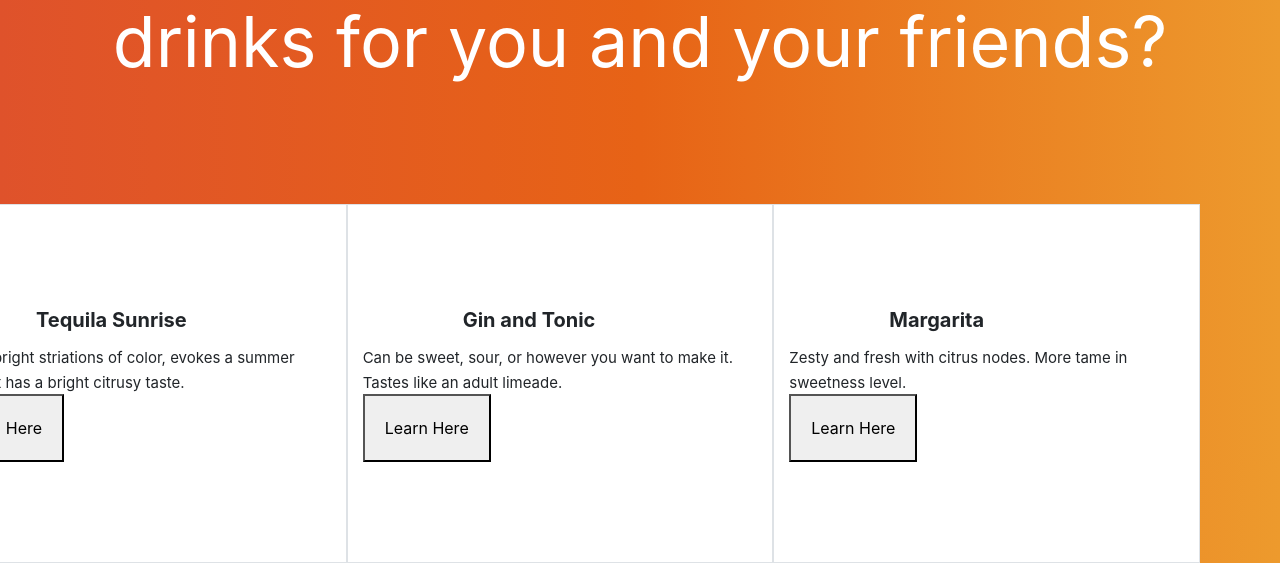
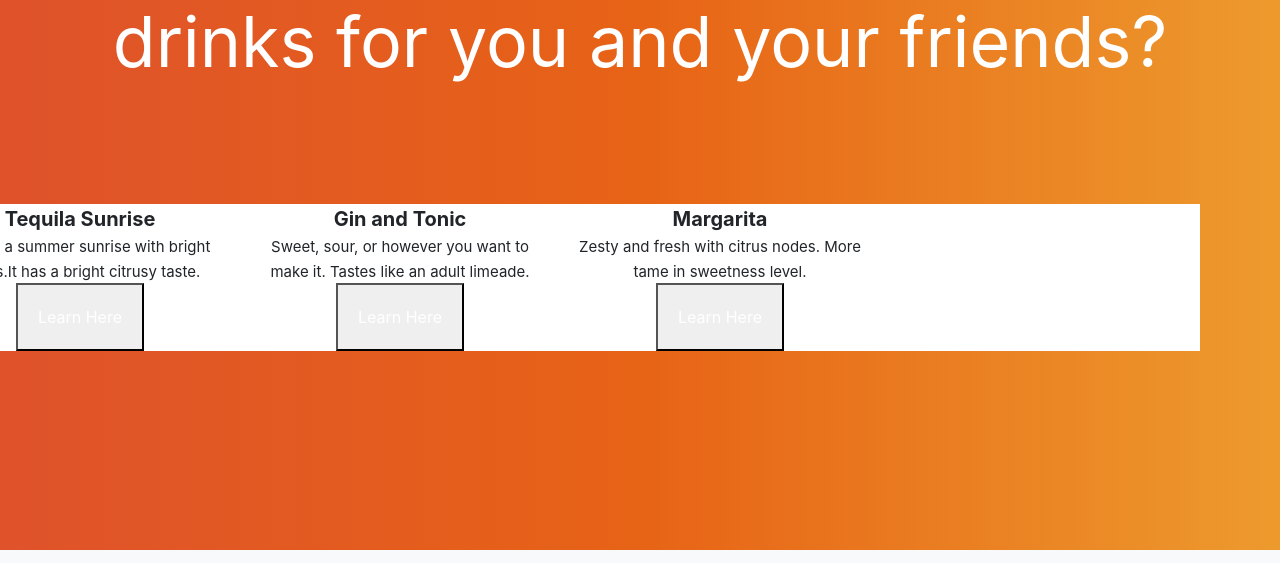
Before and after one commit to alexandraLong/CocktailConfidence, a Flask app: page / in a window 1280 px wide. Shown: the part 250-813 px from the top of the page. Run offline with Flask 2, Linux system fonts and the light colour scheme; some libraries are stand-ins or nearby versions.

Commit message:
Updated Homepage to closely resemble prototype.

```diff
--- a/UIDProj1-main/Cocktail/cocktails/templates/homepage.html
+++ b/UIDProj1-main/Cocktail/cocktails/templates/homepage.html
@@ -2,6 +2,7 @@
 <html>
 
 <link rel="stylesheet" href="https://stackpath.bootstrapcdn.com/bootstrap/4.2.1/css/bootstrap.min.css">
+<link href="https://fonts.googleapis.com/css?family=Oswald" rel="stylesheet"></link>
 <script src="http://code.jquery.com/jquery-3.3.1.min.js"></script>
 <script src="https://code.jquery.com/ui/1.12.0/jquery-ui.min.js"></script>
 <link rel="stylesheet" href="http://code.jquery.com/ui/1.12.1/themes/base/jquery-ui.css">
@@ -11,39 +12,36 @@
     <div class="container-fluid">
         <div class="row">
             <div class="col-lg-12 bottom_row_padding">
-                <div class="top_padding center" id="header"></div>
-                <div class="homepage">Want to learn how to make drinks for you and your friends?</div>
+                <div class="top_padding center"></div>
+                <div class="homepage oswald">Want to learn how to make drinks for you and your friends?</div>
             </div>
         </div>
         <div class="row whiteback row-full">
-            <div class="col col-lg-12">
-                <div class="row">
-                    <div class="col-lg-4 border">
-                        <span class="padding">
+            <div class="col col-lg-12 whiteback">
+                <div class="row gap">
+                    <div class="col-lg-3 center oswald" id="border">
                         <b class="head">Tequila Sunrise</b><br>
-                        <div class="pad"></div>
-                        <span class="tiny indent">With its bright striations of color, evokes a summer sunrise.It has a bright citrusy taste.</span>
+                        <div class="padborder tbpadding"></div>
+                        <span class="tiny">Evokes a summer sunrise with bright colors.It has a bright citrusy taste.</span>
                         <br>
-                        <button onclick="location.href='/howtovid/1'" class="bigbutton">Learn Here</button>
-                    </span>
+                        <div class="tbpadding"></div>
+                        <button onclick="location.href='/howtovid/1'" class="bigbutton white-text">Learn Here</button>
                     </div>
-                    <div class="col-lg-4 border">
-                        <span class="padding">
+                    <div class="col-lg-3 center oswald" id="border">
                             <b class="head">Gin and Tonic</b><br>
-                            <div class="pad"></div>
-                            <span class="tiny indent">Can be sweet, sour, or however you want to make it. Tastes like an adult limeade.</span>
+                            <div class="padborder tbpadding"></div>
+                            <span class="tiny">Sweet, sour, or however you want to make it. Tastes like an adult limeade.</span>
                             <br>
-                            <button onclick="location.href='/howtovid/2'" class="bigbutton">Learn Here</button>
-                            </span>
+                            <div class="tbpadding"></div>
+                            <button onclick="location.href='/howtovid/2'" class="bigbutton white-text">Learn Here</button>
                     </div>
-                    <div class="col-lg-4 border">
-                        <span class="padding">
+                    <div class="col-lg-3 center oswald" id="border">
                             <b class="head">Margarita</b><br>
-                            <div class="pad"></div>
-                            <span class="tiny indent">Zesty and fresh with citrus nodes. More tame in sweetness level.</span>
+                            <div class="padborder tbpadding"></div>
+                            <span class="tiny">Zesty and fresh with citrus nodes. More tame in sweetness level.</span>
                             <br>
-                            <button onclick="location.href='/howtovid/3'" class="bigbutton">Learn Here</button>
-                            </span>
+                            <div class="tbpadding"></div>
+                            <button onclick="location.href='/howtovid/3'" class="bigbutton white-text">Learn Here</button></span>
                     </div>
                 </div>
             </div>
```
